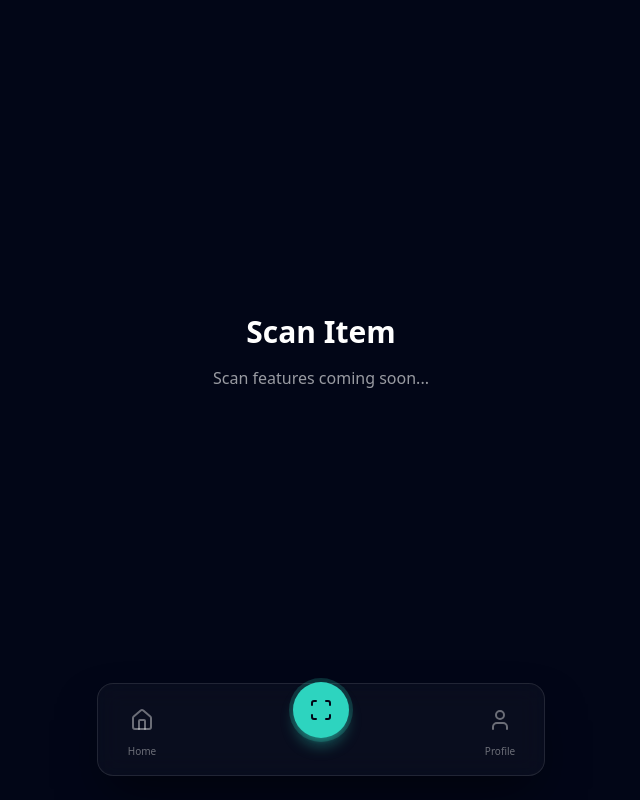
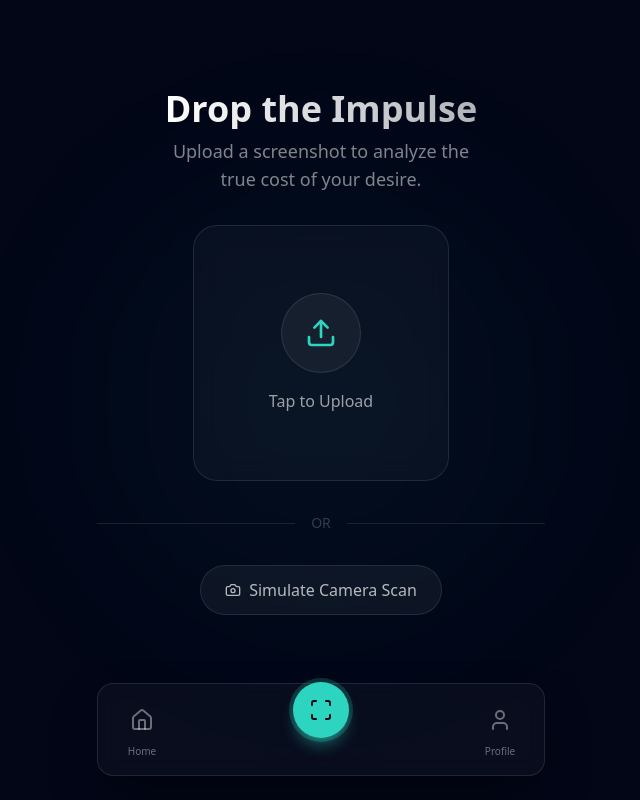
Before and after one commit to o0aditya0o/petrichor, a Next.js app in the folder petri-force/: page /scan in a window 1280 px wide. Shown: the whole page, without its empty margins (319-959 px from the left). Built offline with nearby package versions, Linux system fonts and the light colour scheme.

Commit message:
till prompt 3

```diff
--- a/petri-force/src/app/globals.css
+++ b/petri-force/src/app/globals.css
@@ -2,15 +2,19 @@
 
 :root {
   /* Base Colors - Deep Charcoal / Slate */
-  --background: #020617; /* Slate 950 */
-  --foreground: #f8fafc; /* Slate 50 */
+  --background: #020617;
+  /* Slate 950 */
+  --foreground: #f8fafc;
+  /* Slate 50 */
 
   /* Primary - Neon Mint */
-  --primary: #2dd4bf; /* Teal 400 */
+  --primary: #2dd4bf;
+  /* Teal 400 */
   --primary-foreground: #020617;
 
   /* Secondary - Rain-slicked Blue */
-  --secondary: #3b82f6; /* Blue 500 */
+  --secondary: #3b82f6;
+  /* Blue 500 */
   --secondary-foreground: #ffffff;
 
   /* Accents */
@@ -49,12 +53,32 @@ body {
 }
 
 .glass-card {
-  background: linear-gradient(145deg, rgba(255,255,255,0.05) 0%, rgba(255,255,255,0.01) 100%);
+  background: linear-gradient(145deg, rgba(255, 255, 255, 0.05) 0%, rgba(255, 255, 255, 0.01) 100%);
   backdrop-filter: blur(16px);
-  border: 1px solid rgba(255,255,255,0.08);
+  border: 1px solid rgba(255, 255, 255, 0.08);
   box-shadow: 0 4px 6px -1px rgba(0, 0, 0, 0.1), 0 2px 4px -1px rgba(0, 0, 0, 0.06);
 }
 
 .glow-text {
   text-shadow: 0 0 20px rgba(45, 212, 191, 0.5);
 }
+
+@keyframes scan {
+  0% {
+    transform: translateY(-50vh);
+    opacity: 0;
+  }
+
+  20% {
+    opacity: 1;
+  }
+
+  80% {
+    opacity: 1;
+  }
+
+  100% {
+    transform: translateY(50vh);
+    opacity: 0;
+  }
+}
--- /dev/null
+++ b/petri-force/src/app/product/new/page.tsx
@@ -0,0 +1,8 @@
+export default function ProductNewPage() {
+    return (
+        <div className="min-h-screen pt-24 px-6">
+            <h1 className="text-2xl font-bold text-white mb-4">New Product Found</h1>
+            <p className="text-white/60">Simulating product extraction...</p>
+        </div>
+    );
+}
--- a/petri-force/src/app/scan/page.tsx
+++ b/petri-force/src/app/scan/page.tsx
@@ -1,8 +1,70 @@
+'use client';
+
+import { useState } from 'react';
+import { useRouter } from 'next/navigation';
+import { Upload, Camera } from 'lucide-react';
+import { ScanningOverlay } from '@/components/ScanningOverlay';
+
 export default function ScanPage() {
+    const router = useRouter();
+    const [isScanning, setIsScanning] = useState(false);
+
+    const handleScan = () => {
+        setIsScanning(true);
+        // Simulate processing time
+        setTimeout(() => {
+            router.push('/product/new');
+        }, 2500);
+    };
+
     return (
-        <div className="min-h-screen flex flex-col items-center justify-center p-8 pb-32">
-            <h1 className="text-3xl font-bold text-white mb-4">Scan Item</h1>
-            <p className="text-white/60 text-center">Scan features coming soon...</p>
+        <div className="min-h-screen flex flex-col items-center justify-center p-8 pb-32 relative overflow-hidden">
+            {/* Background Pulse */}
+            <div className="absolute top-1/2 left-1/2 -translate-x-1/2 -translate-y-1/2 w-[500px] h-[500px] bg-primary/5 rounded-full blur-[100px] animate-pulse" />
+
+            {isScanning && <ScanningOverlay />}
+
+            <div className="relative z-10 flex flex-col items-center gap-8 max-w-md w-full text-center">
+                <div>
+                    <h1 className="text-4xl font-bold bg-gradient-to-r from-white to-white/70 bg-clip-text text-transparent mb-2">
+                        Drop the Impulse
+                    </h1>
+                    <p className="text-white/50 text-lg">
+                        Upload a screenshot to analyze the <br /> true cost of your desire.
+                    </p>
+                </div>
+
+                {/* Pulsing Drop Zone */}
+                <button
+                    onClick={handleScan}
+                    className="group relative w-64 h-64 rounded-3xl glass flex flex-col items-center justify-center gap-4 transition-all duration-500 hover:scale-105 hover:border-primary/50 hover:shadow-[0_0_40px_rgba(45,212,191,0.15)] cursor-pointer"
+                    aria-label="Upload Screenshot"
+                >
+                    <div className="absolute inset-0 bg-gradient-to-br from-primary/5 to-transparent rounded-3xl opacity-0 group-hover:opacity-100 transition-opacity" />
+
+                    <div className="w-20 h-20 rounded-full bg-white/5 border border-white/10 flex items-center justify-center group-hover:scale-110 transition-transform duration-500">
+                        <Upload className="w-8 h-8 text-primary group-hover:rotate-12 transition-transform" />
+                    </div>
+
+                    <span className="text-white/60 font-medium group-hover:text-primary transition-colors">
+                        Tap to Upload
+                    </span>
+                </button>
+
+                <div className="flex items-center gap-4 w-full">
+                    <div className="h-[1px] flex-1 bg-white/10" />
+                    <span className="text-white/20 text-sm">OR</span>
+                    <div className="h-[1px] flex-1 bg-white/10" />
+                </div>
+
+                <button
+                    onClick={handleScan}
+                    className="flex items-center gap-2 px-6 py-3 rounded-full bg-white/5 border border-white/10 text-white/70 hover:bg-white/10 hover:text-white transition-all"
+                >
+                    <Camera className="w-4 h-4" />
+                    <span>Simulate Camera Scan</span>
+                </button>
+            </div>
         </div>
     );
 }
--- /dev/null
+++ b/petri-force/src/components/ScanningOverlay.tsx
@@ -0,0 +1,49 @@
+'use client';
+
+import { useEffect, useState } from 'react';
+
+export function ScanningOverlay() {
+    const [text, setText] = useState('INITIALIZING...');
+
+    useEffect(() => {
+        const messages = [
+            'ANALYZING PIXELS...',
+            'DETECTING CURRENCY...',
+            'EXTRACTING DESIRE...',
+            'CALCULATING TRADE-OFF...',
+            'TARGET ACQUIRED.'
+        ];
+        let i = 0;
+        const interval = setInterval(() => {
+            setText(messages[i % messages.length]);
+            i++;
+        }, 400);
+        return () => clearInterval(interval);
+    }, []);
+
+    return (
+        <div className="fixed inset-0 z-[100] bg-black/80 backdrop-blur-xl flex flex-col items-center justify-center">
+            {/* Scanning Line */}
+            <div className="absolute inset-0 z-0">
+                <div className="w-full h-2 bg-primary/50 shadow-[0_0_30px_#2dd4bf] animate-[scan_2s_ease-in-out_infinite]" />
+            </div>
+
+            {/* Central HUD */}
+            <div className="relative z-10 flex flex-col items-center">
+                <div className="w-64 h-64 border-2 border-primary/30 rounded-lg relative overflow-hidden flex items-center justify-center bg-primary/5">
+                    {/* Corner Brackets */}
+                    <div className="absolute top-0 left-0 w-8 h-8 border-t-4 border-l-4 border-primary" />
+                    <div className="absolute top-0 right-0 w-8 h-8 border-t-4 border-r-4 border-primary" />
+                    <div className="absolute bottom-0 left-0 w-8 h-8 border-b-4 border-l-4 border-primary" />
+                    <div className="absolute bottom-0 right-0 w-8 h-8 border-b-4 border-r-4 border-primary" />
+
+                    <span className="text-4xl animate-pulse">💠</span>
+                </div>
+
+                <div className="mt-8 font-mono text-primary font-bold text-xl tracking-widest glow-text">
+                    {text}
+                </div>
+            </div>
+        </div>
+    );
+}
```
Also changed, not shown: 1 other file (tests, documents, lock files or other folders).
